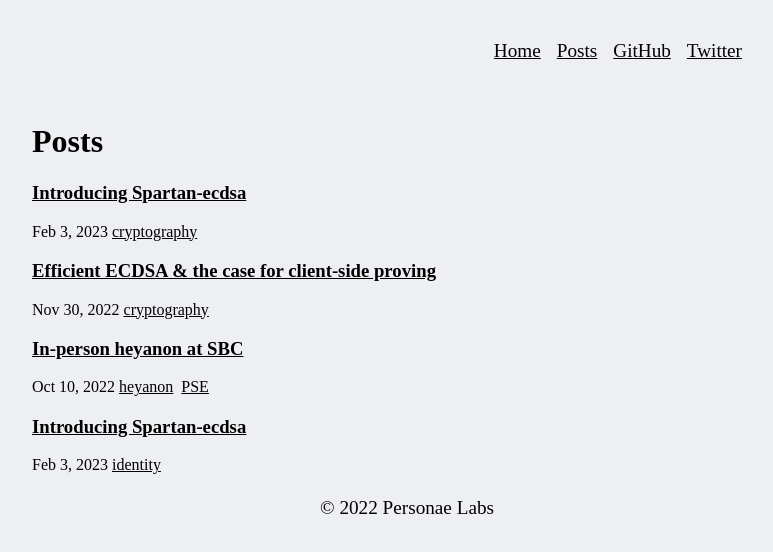
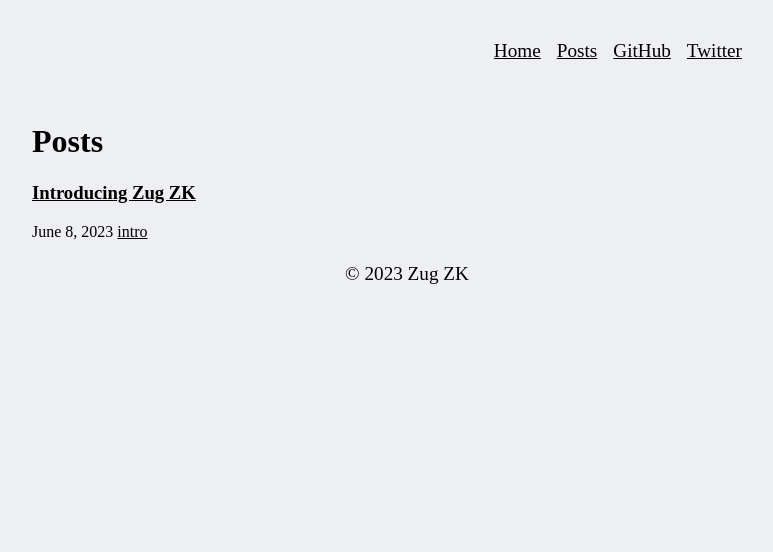
Before and after one commit to Manta-Network/zkShuffle-blog, a Next.js app: page /posts in a window 1280 px wide. Shown: the top 552 px of the page, without its empty margins (233-1006 px from the left). Built offline with nearby package versions, Linux system fonts and the light colour scheme.

Commit message:
Update page.js
Signed-off-by: Shumo Chu <stechu@users.noreply.github.com>

```diff
--- a/src/app/posts/page.js
+++ b/src/app/posts/page.js
@@ -8,28 +8,10 @@ import { Fragment } from 'react';
  */
 export const data = [
   {
-    title: 'Introducing Spartan-ecdsa',
-    href: '/posts/spartan-ecdsa/',
-    date: 'Feb 3, 2023',
-    tags: ['cryptography'],
-  },
-  {
-    title: 'Efficient ECDSA & the case for client-side proving',
-    href: '/posts/efficient-ecdsa-1/',
-    date: 'Nov 30, 2022',
-    tags: ['cryptography'],
-  },
-  {
-    title: 'In-person heyanon at SBC',
-    href: '/posts/sbcheyanon/',
-    date: 'Oct 10, 2022',
-    tags: ['heyanon', 'PSE'],
-  },
-  {
-    title: 'Introducing Spartan-ecdsa',
-    href: '/posts/spartan-ecdsa/',
-    date: 'Feb 3, 2023',
-    tags: ['identity'],
+    title: 'Introducing Zug ZK',
+    href: '/posts/zug-zk/',
+    date: 'June 8, 2023',
+    tags: ['intro'],
   },
 ];
 
@@ -70,7 +52,7 @@ function page() {
         })}
       </div>
       <div className="flexCenter">
-        <p className="footer text-center">© 2022 Personae Labs</p>
+        <p className="footer text-center">© 2023 Zug ZK</p>
       </div>
     </div>
   );
```
